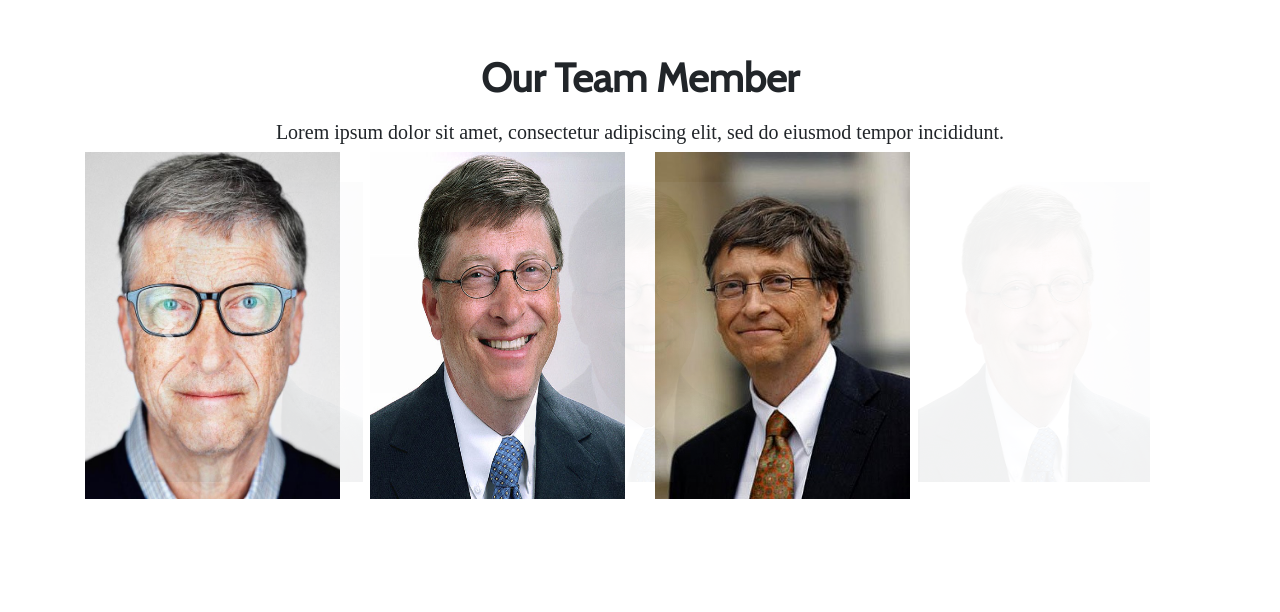
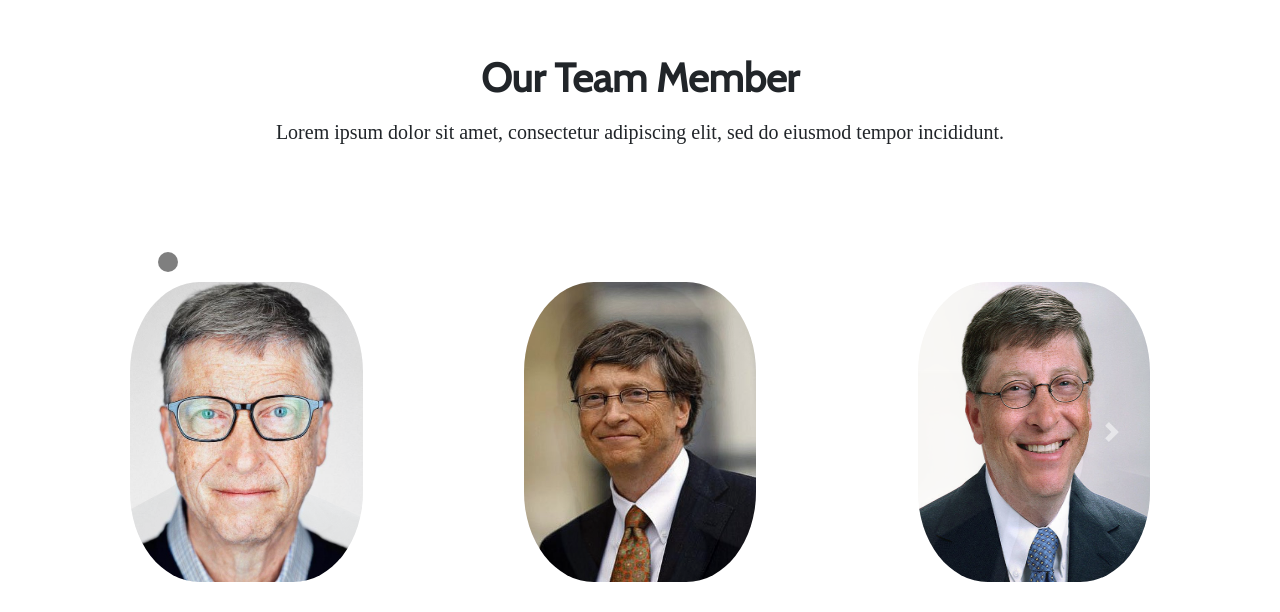
Before and after one commit to Evgeniy137/Project-Site-developer, a website: page app/index.html in a window 1280 px wide. Shown: the part 4614-5226 px from the top of the page. Before the commit the page ends 5126 px from the top, so only its background shows below. Drawn offline with nearby package versions, Linux system fonts and the light colour scheme; a web font is replaced by a local one.

Commit message:
правки в слайдере

```diff
--- a/app/index.html
+++ b/app/index.html
@@ -271,35 +271,44 @@
         <div class="col-12 our_team_member_carousel">
             <div id="carouselControls" class="carousel slide carousel-fade" data-ride="carousel">
                 <div class="carousel-inner">
-                  <div class="carousel-item active">
-                      <div class="row qwe">
-                          <img src="img/slider_1.jpg" class="col-md-3 d-block w-100" alt="...">
-                          <img src="img/slider_2.jpg" class="col-md-3 d-block w-100" alt="...">
-                          <img src="img/slider_3.jpg" class="col-md-3 d-block w-100" alt="...">
+                    <div class="carousel-item active ">
+                        <div class="row slide">
+                            <div class="slide_content col-md-3">
+                                <img src="img/slider_1.jpg" class=" d-block w-100" alt="...">
                             </div>
-
+                            <div class="slide_1 col-md-3">
+                                <img src="img/slider_3.jpg" class=" d-block w-100" alt="...">
+                            </div>
+                            <div class="slide_1 col-md-3">
+                                <img src="img/slider_2.jpg" class=" d-block w-100" alt="...">
+                            </div>
+                        </div>
                     </div>
                     <div class="carousel-item ">
                         <div class="row slide">
                             <div class="slide_content col-md-3">
                                 <img src="img/slider_2.jpg" class=" d-block w-100" alt="...">
-
+                            </div>
+                            <div class="slide_1 col-md-3">
+                                <img src="img/slider_1.jpg" class=" d-block w-100" alt="...">
+                            </div>
+                            <div class="slide_1 col-md-3">
+                                <img src="img/slider_3.jpg" class=" d-block w-100" alt="...">
+                            </div>
+                        </div>
+                    </div>
+                    <div class="carousel-item ">
+                        <div class="row slide">
+                            <div class="slide_content col-md-3">
+                                <img src="img/slider_3.jpg" class=" d-block w-100" alt="...">
                             </div>
                             <div class="slide_1 col-md-3">
                                 <img src="img/slider_2.jpg" class=" d-block w-100" alt="...">
                             </div>
                             <div class="slide_1 col-md-3">
-                            <img src="img/slider_2.jpg" class=" d-block w-100" alt="...">
+                                <img src="img/slider_1.jpg" class=" d-block w-100" alt="...">
                             </div>
 
-                    </div>
-
-                </div>
-                <div class="carousel-item ">
-                    <div class="row qwe">
-                        <img src="img/slider_3.jpg" class="col-md-3 d-block w-100" alt="...">
-                        <img src="img/slider_2.jpg" class="col-md-3 d-block w-100" alt="...">
-                        <img src="img/slider_1.jpg" class="col-md-3 d-block w-100" alt="...">
                         </div>
 
                     </div>
--- a/app/scss/style.scss
+++ b/app/scss/style.scss
@@ -435,22 +435,38 @@ body {
     }
 }
 
+.our_team_member_carousel {
+    margin-top: 100px;
+
     .carousel-inner {
 
         .carousel-item {
             .slide {
-            display: flex;
+                display        : flex;
                 justify-content: space-between;
-            margin: 30px;
+                margin         : 30px;
+
                 img {
-
+                    border-radius: 30%;
                     width : 100px;
                     height: 300px;
                 }
             }
 
         }
+        .carousel-control-prev{
+
+            span{
+                border-radius: 50%;
+                position: absolute;
+                 color: red;
+                 background: black;
+                 top: 0;
             }
+        }
+    }
+}
+
 
 
 
```
Also changed, not shown: app/css/css.min.css, app/css/style.css. Lines whose indentation alone changed are shown as unchanged.
